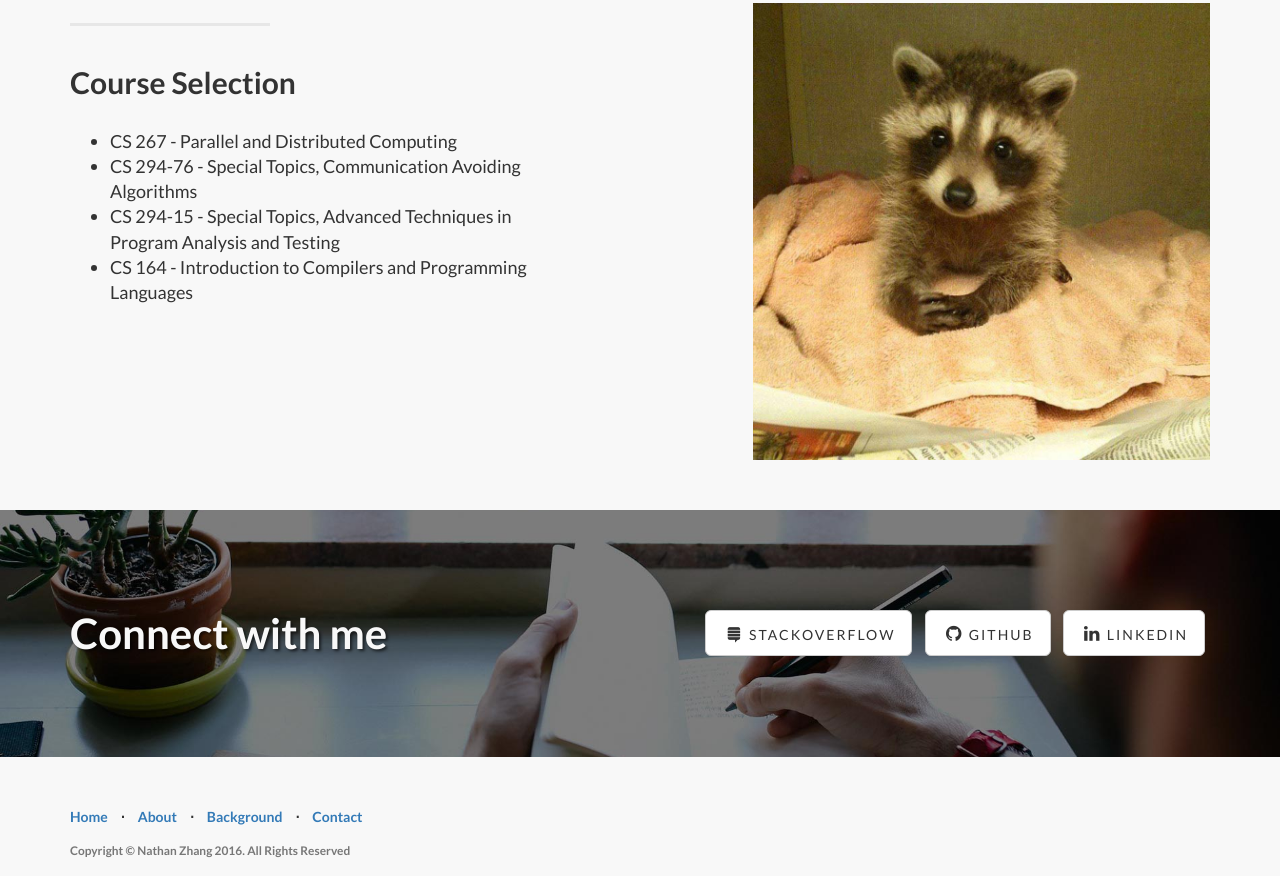
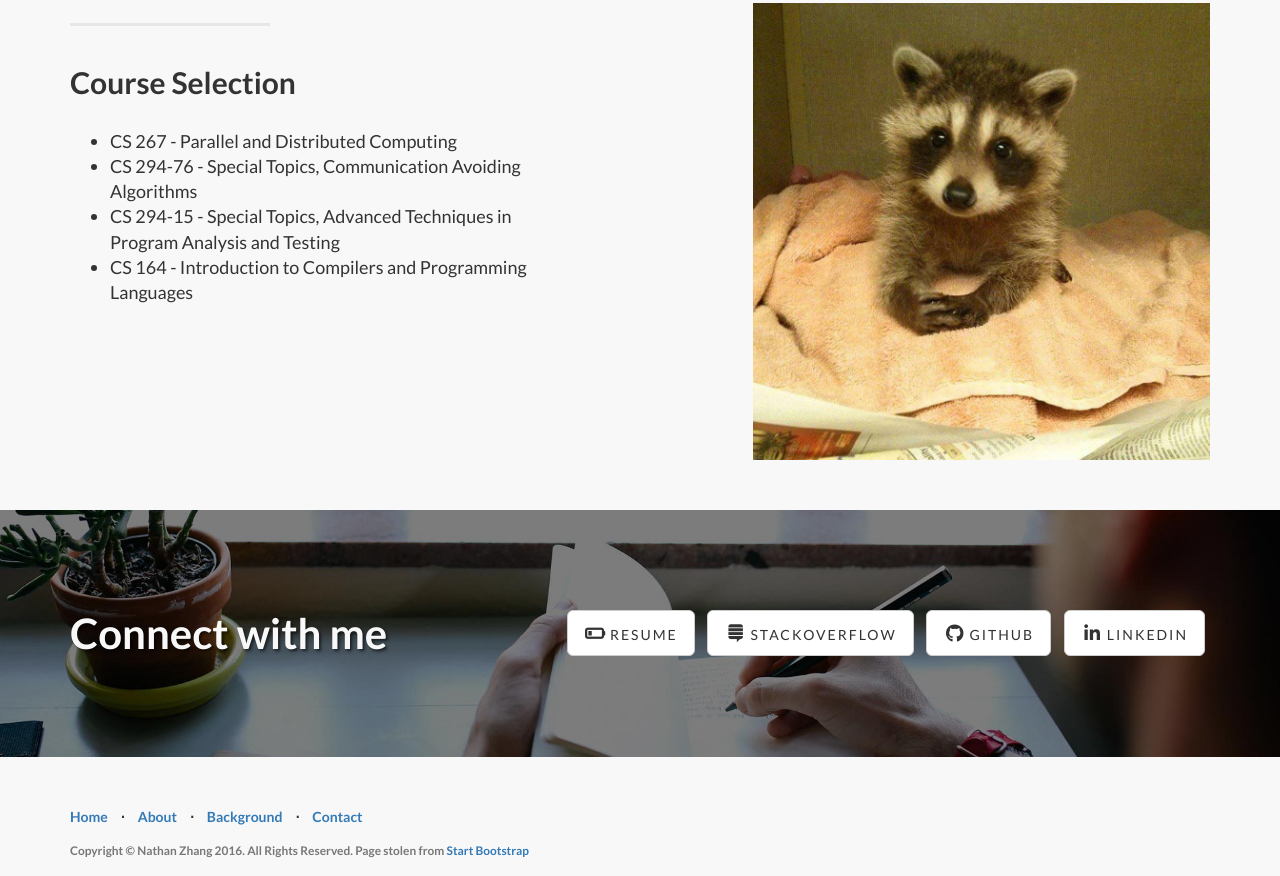
Before and after one commit to pyprogrammer/website, a plain HTML site: page index.html in a window 1280 px wide. Shown: the part 1921-2797 px from the top of the page. Drawn offline with Linux system fonts and the light colour scheme.

Commit message:
added resume, icons

```diff
--- a/index.html
+++ b/index.html
@@ -18,7 +18,7 @@
     <link href="css/landing-page.css" rel="stylesheet">
 
     <!-- Custom Fonts -->
-    <link href="font-awesome/css/font-awesome.min.css" rel="stylesheet" type="text/css">
+    <script src="https://use.fontawesome.com/d60e7f64ed.js"></script>
     <link href="https://fonts.googleapis.com/css?family=Lato:300,400,700,300italic,400italic,700italic" rel="stylesheet" type="text/css">
 
     <!-- HTML5 Shim and Respond.js IE8 support of HTML5 elements and media queries -->
@@ -73,8 +73,8 @@
             <div class="row">
                 <div class="col-lg-12">
                     <div class="intro-message">
-                        <h1>Landing Page</h1>
-                        <h3>I'm too lazy to write my own template</h3>
+                        <h1>Nathan Zhang</h1>
+                        <h3>The <i><u>most</u></i> qualified doge you could <i>probably</i> find</h3>
                         <hr class="intro-divider">
                         <ul class="list-inline intro-social-buttons">
                             <li>
@@ -186,11 +186,14 @@
         <div class="container">
 
             <div class="row">
-                <div class="col-lg-6">
+                <div class="col-lg-4">
                     <h2>Connect with me</h2>
                 </div>
-                <div class="col-lg-6">
+                <div class="col-lg-8">
                     <ul class="list-inline banner-social-buttons">
+                        <li>
+                            <a href="resume.pdf" class="btn btn-default btn-lg"><i class="fa fa-battery-quarter fa-fw"></i> <span class="network-name">Resume</span></a>
+                        </li>
                         <li>
                             <a href="https://stackoverflow.com/users/871980/snakes-and-coffee" class="btn btn-default btn-lg"><i class="fa fa-stack-exchange fa-fw"></i> <span class="network-name">StackOverflow</span></a>
                         </li>
@@ -232,7 +235,7 @@
                             <a href="#contact">Contact</a>
                         </li>
                     </ul>
-                    <p class="copyright text-muted small">Copyright &copy; Nathan Zhang 2016. All Rights Reserved</p>
+                    <p class="copyright text-muted small">Copyright &copy; Nathan Zhang 2016. All Rights Reserved. Page stolen from <a href="https://startbootstrap.com"> Start Bootstrap </a></p>
                 </div>
             </div>
         </div>
```
Also changed, not shown: 1 other file.
